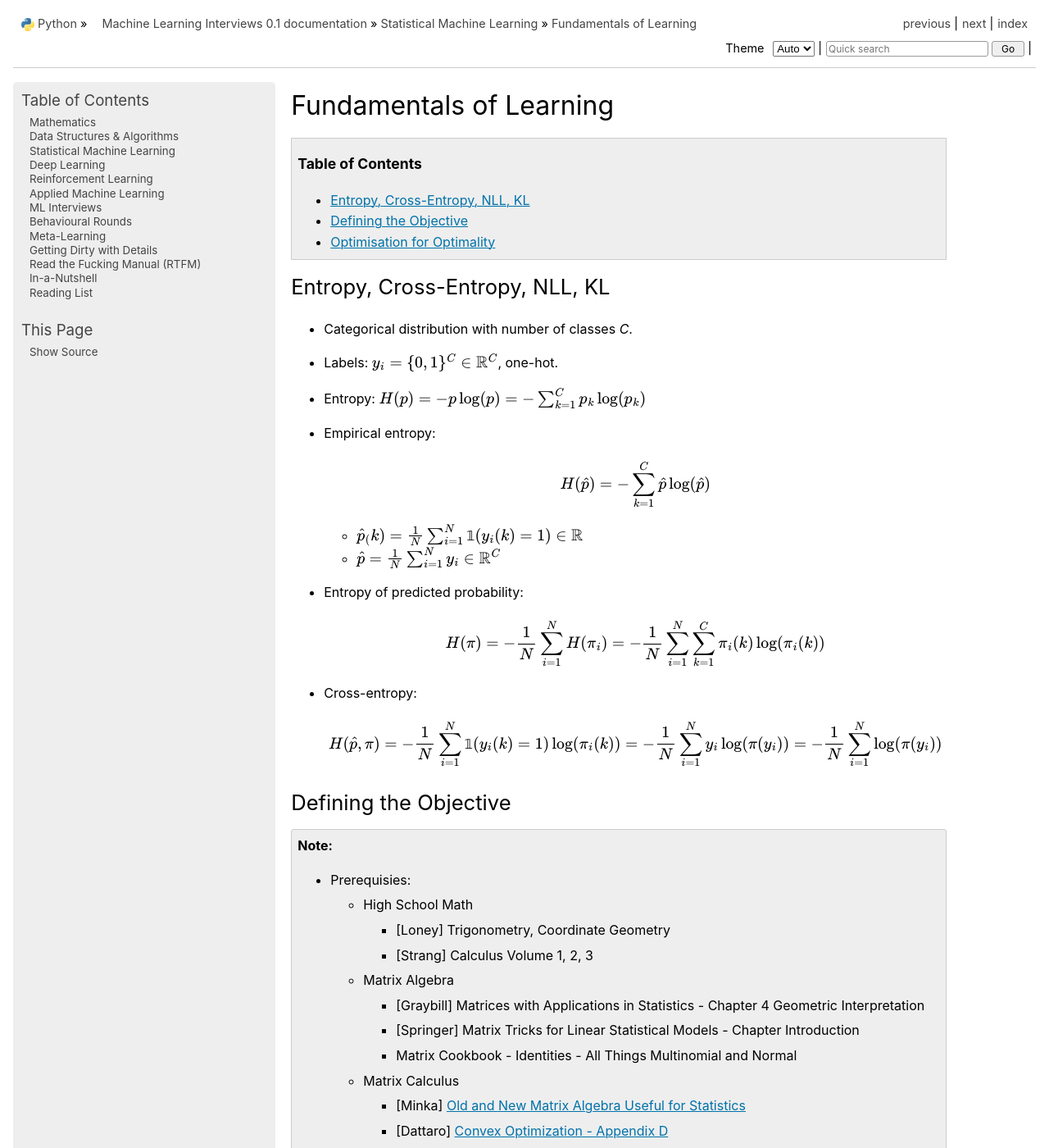
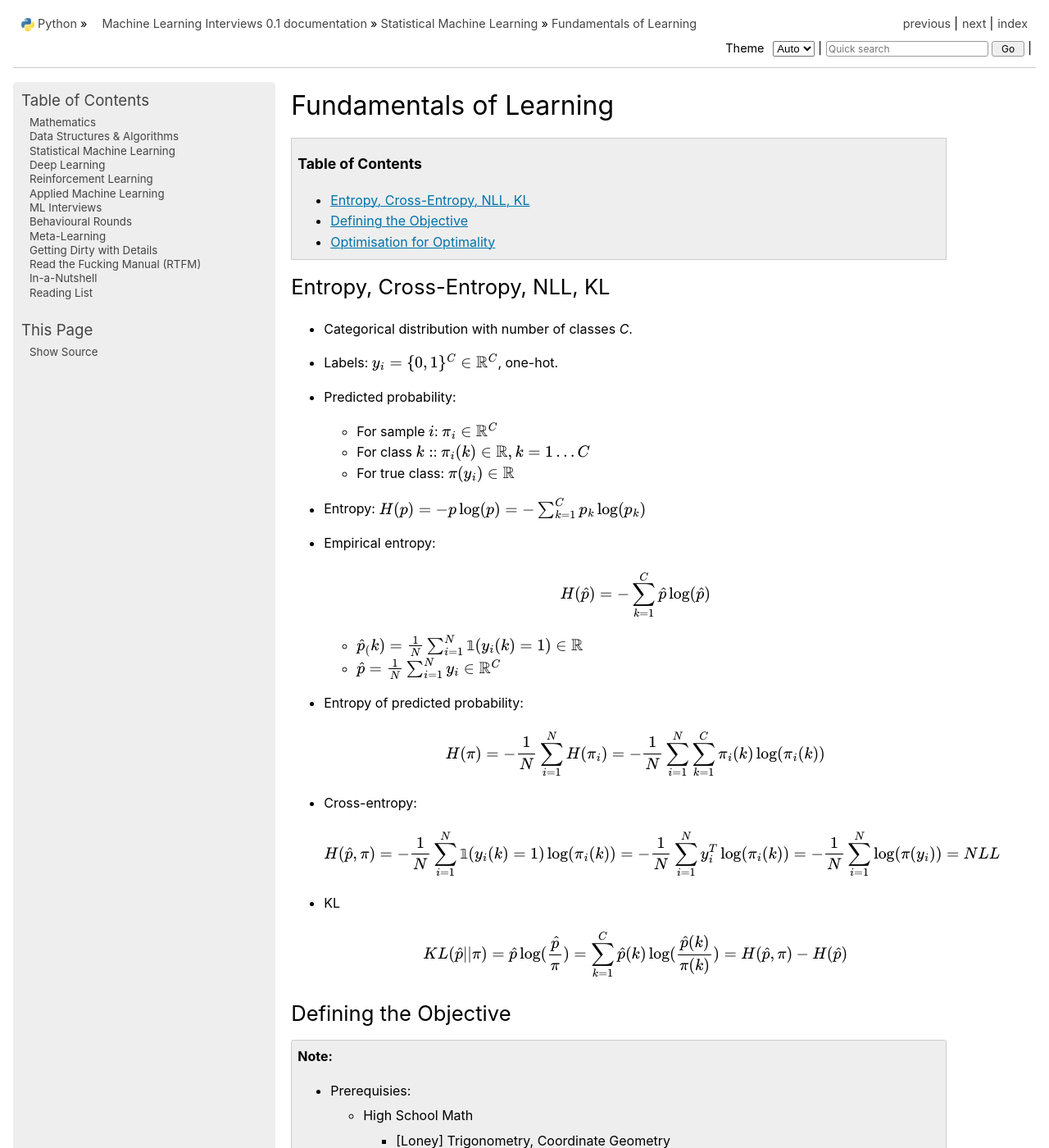
Before and after one commit to uselesstechjunks/leetcode, a Sphinx documentation site: the page built from docs/source/ml/basics.rst, in a window 1280 px wide and 1400 px high. Shown: the whole window at 82% size. Built offline with Sphinx 7.4.7, drawn with Linux system fonts in a browser that asks for light colours; pages that are not in the unit, such as notebooks, are missing from menus.

Commit message:
Update basics.rst

```diff
--- a/docs/source/ml/basics.rst
+++ b/docs/source/ml/basics.rst
@@ -11,6 +11,11 @@ Entropy, Cross-Entropy, NLL, KL
 ************************************************************************************************
 - Categorical distribution with number of classes `C`.
 - Labels: :math:`y_i=\{0,1\}^{C}\in\mathbb{R}^C`, one-hot.
+- Predicted probability:
+
+	- For sample :math:`i`: :math:`\pi_i\in\mathbb{R}^C`
+	- For class :math:`k:`: :math:`\pi_i(k)\in\mathbb{R},k=1\dots C`
+	- For true class: :math:`\pi(y_i)\in\mathbb{R}`
 - Entropy: :math:`H(p)=-p\log(p)=-\sum_{k=1}^C p_k\log(p_k)`
 - Empirical entropy:
 
@@ -22,7 +27,10 @@ Entropy, Cross-Entropy, NLL, KL
 	.. math:: H(\pi)=-\frac{1}{N}\sum_{i=1}^N H(\pi_i)=-\frac{1}{N}\sum_{i=1}^N \sum_{k=1}^C \pi_i(k)\log(\pi_i(k))
 - Cross-entropy:
 
-	.. math:: H(\hat{p},\pi)=-\frac{1}{N}\sum_{i=1}^N\mathbb{1}(y_i(k)=1)\log(\pi_i(k))=-\frac{1}{N}\sum_{i=1}^N y_i\log(\pi(y_i))=-\frac{1}{N}\sum_{i=1}^N \log(\pi(y_i))
+	.. math:: H(\hat{p},\pi)=-\frac{1}{N}\sum_{i=1}^N\mathbb{1}(y_i(k)=1)\log(\pi_i(k))=-\frac{1}{N}\sum_{i=1}^N y_i^T\log(\pi_i(k))=-\frac{1}{N}\sum_{i=1}^N \log(\pi(y_i))=NLL
+- KL
+
+	.. math:: KL(\hat{p}||\pi)=\hat{p}\log(\frac{\hat{p}}{\pi})=\sum_{k=1}^C \hat{p}(k)\log(\frac{\hat{p}(k)}{\pi(k)})=H(\hat{p},\pi)-H(\hat{p})
 
 ************************************************************************************************
 Defining the Objective
```
